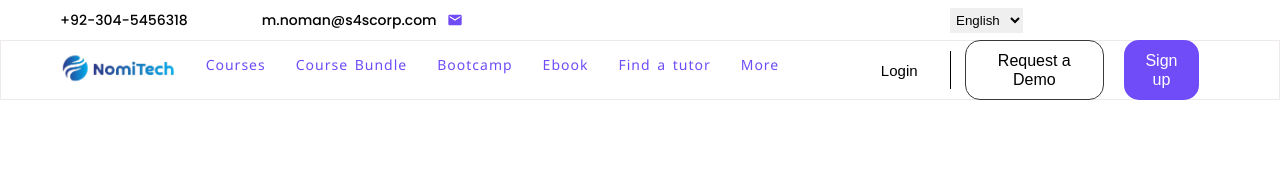
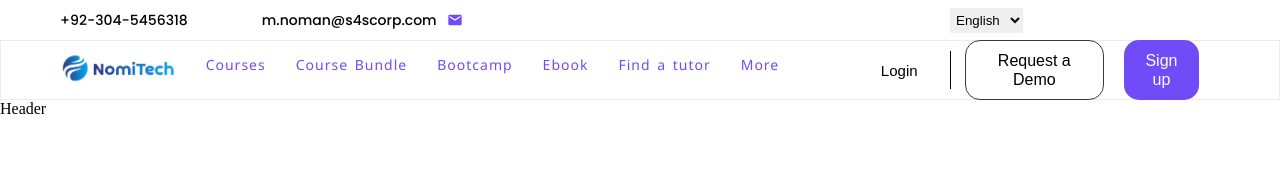
Before and after one commit to Noman-Nom/LLM-DEMO, a React (Vite) app: page / in a window 1280 px wide. Shown: the top 190 px of the page. Built offline with nearby package versions, Linux system fonts and the light colour scheme; some icons are missing.

Commit message:
header section started

```diff
--- /dev/null
+++ b/src/Components/Header/Header.jsx
@@ -0,0 +1,10 @@
+import React from 'react'
+import './Header.scss'
+
+const Header = () => {
+  return (
+    <div>Header</div>
+  )
+}
+
+export default Header
--- a/src/Pages/Home/Home.jsx
+++ b/src/Pages/Home/Home.jsx
@@ -1,11 +1,14 @@
 import React from 'react'
 import Navbar  from '../../Components/Navbar/Navbar'
+import Header from '../../Components/Header/Header'
 
 
 const Home = () => {
   return (
     <div>
       <Navbar/>
+      <Header/>
+
     </div>
   )
 }
```
Also changed, not shown: src/Components/Header/Header.scss (added).
